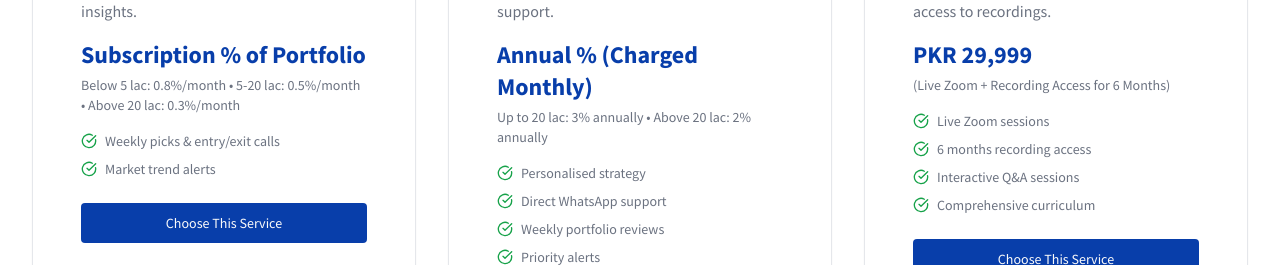
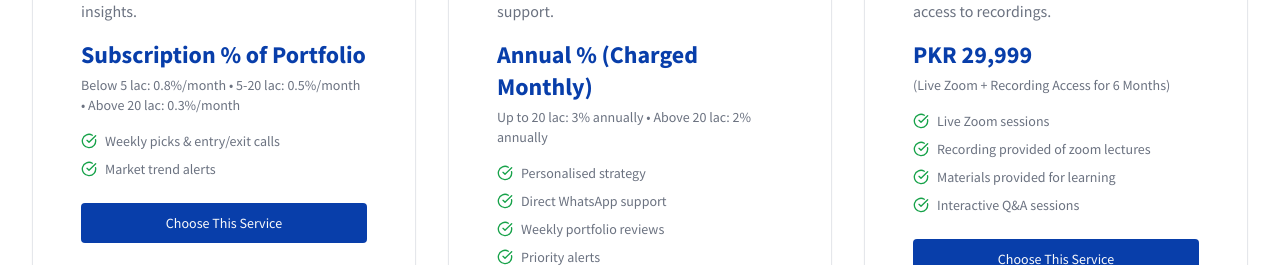
Before and after one commit to furqan-debug/InvestingSparkle, a React (Vite) app: page /services in a window 1280 px wide. Shown: the part 1260-1525 px from the top of the page. Built offline with nearby package versions, Linux system fonts and the light colour scheme.

Commit message:
Update Services Page
Update description for Online Training Course to mention recording of Zoom lectures and materials provided for learning.

```diff
--- a/src/pages/Services.tsx
+++ b/src/pages/Services.tsx
@@ -50,7 +50,7 @@ const Services = () => {
     description: "Comprehensive online investment education with live sessions and lifetime access to recordings.",
     price: "PKR 29,999",
     subtext: "(Live Zoom + Recording Access for 6 Months)",
-    features: ["Live Zoom sessions", "6 months recording access", "Interactive Q&A sessions", "Comprehensive curriculum"],
+    features: ["Live Zoom sessions", "Recording provided of zoom lectures", "Materials provided for learning", "Interactive Q&A sessions"],
     icon: HeadphonesIcon,
     popular: false
   }, {
```
